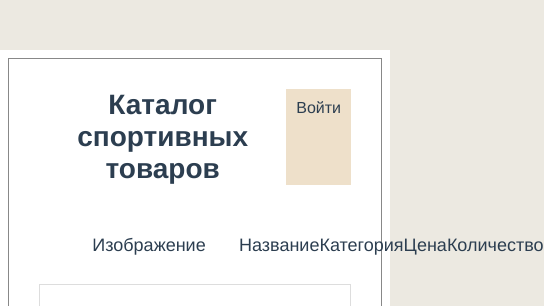
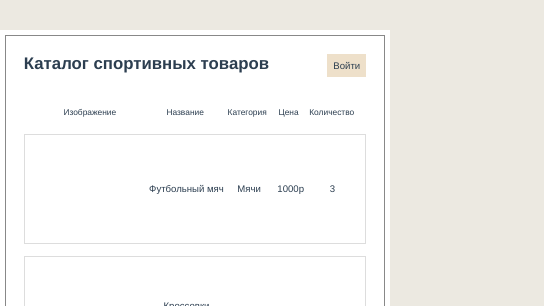
Before and after one commit to Learde/sporting-goods, a Vue app: page /#/page/1 in a window 390 px wide. Shown: the top 306 px of the page, 544 px wide, since content can reach past the window. Built offline with nearby package versions, Linux system fonts and the light colour scheme.

Commit message:
Do very simple adaptive markup

```diff
--- a/src/App.vue
+++ b/src/App.vue
@@ -82,4 +82,15 @@ body {
     margin-bottom: 2.5rem;
   }
 }
+
+@media screen and (max-width: 640px) {
+  html {
+    font-size: 8px;
+  }
+}
+@media screen and (max-width: 500px) {
+  html {
+    font-size: 6px;
+  }
+}
 </style>
--- a/src/components/Catalog.vue
+++ b/src/components/Catalog.vue
@@ -58,7 +58,7 @@ export default {
   }
 
   &__table-item {
-    font-size: 1.8rem;
+    font-size: 1.4rem;
   }
 }
 </style>
```
